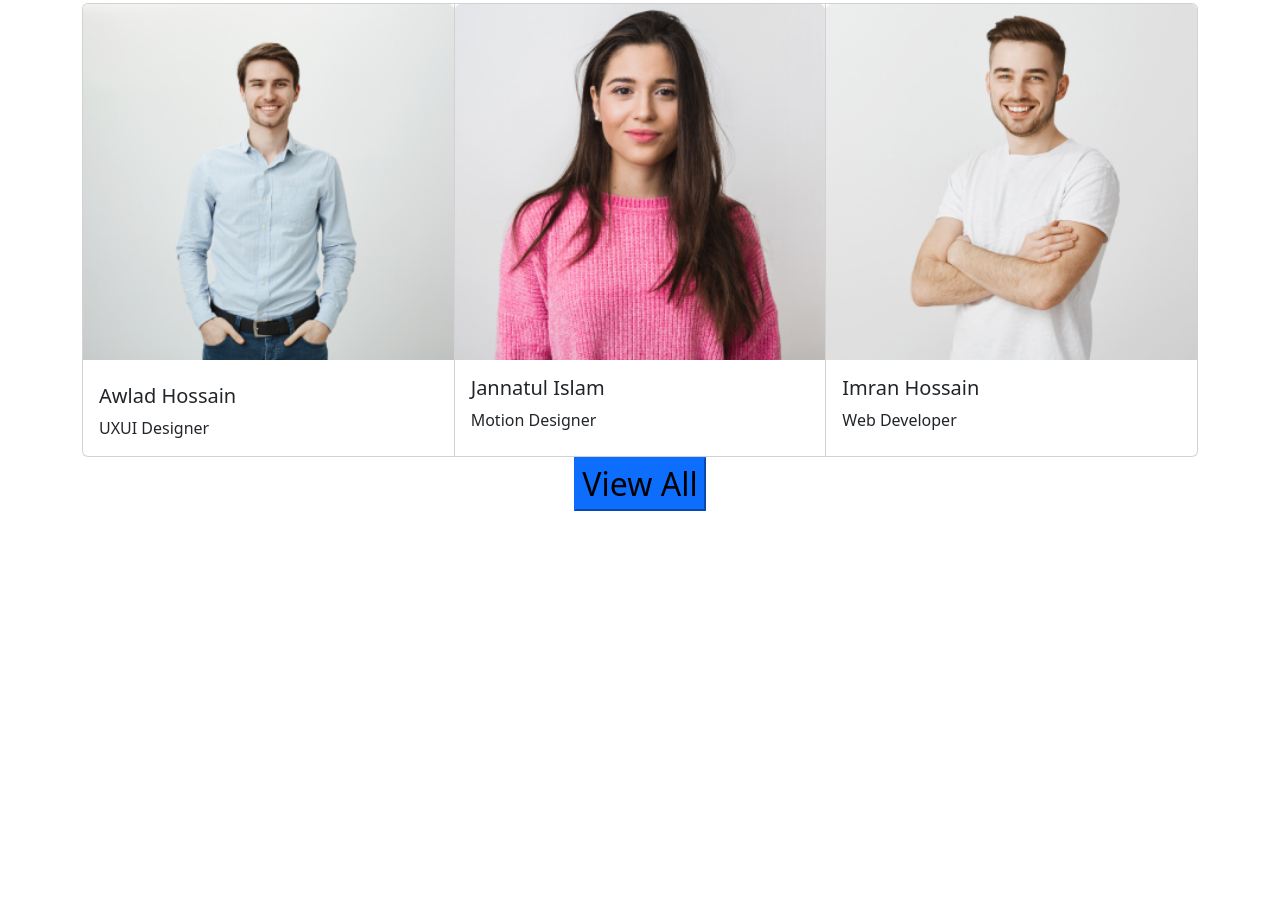
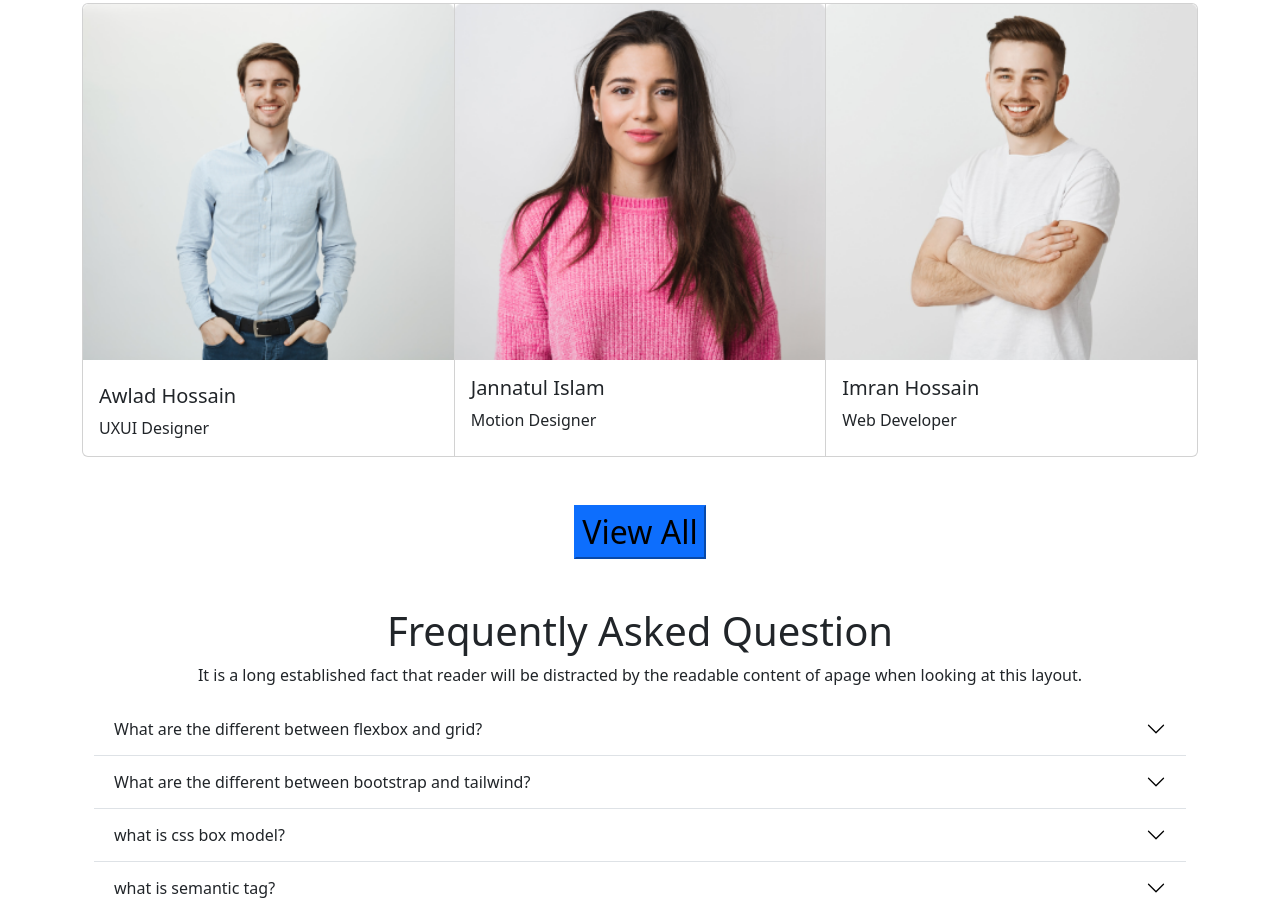
Before and after one commit to nahiyanahmed/third-assignment, a plain HTML site: page index.html in a window 1280 px wide. Shown: the part 2878-3792 px from the top of the page. Before the commit the page ends 3389 px from the top, so only its background shows below. Drawn offline with nearby package versions, Linux system fonts and the light colour scheme.

Commit message:
question added

```diff
--- a/index.html
+++ b/index.html
@@ -233,7 +233,7 @@
     </div>
  </section>
  <section class="container mt-5">
-  <h1> <span> Meet Our Successfull</span></h1>
+    <h1> <span> Meet Our Successfull</span></h1>
   <h1> <span>Student</span></h1>
   <p>It is a long established fact that a reader will be distracted by the readable content of a page when looking
     at its layout. </p>
@@ -261,8 +261,58 @@
         </div>
       </div>
     </div>
-    <div class="d-flex justify-content-center align-itmes-center">
-    <button class="bg-primary fs-2 border-primary"> View All</button></div>
+    <div class="d-flex justify-content-center align-items-center">
+      <button class="bg-primary border-primary mt-5 fs-2"> View All</button>
+    </div>
+    <section class="container mt-5">
+      <div class="d-flex flex-column text-center">
+        <h1>Frequently Asked Question</h1>
+        <p> It is a long established fact that reader will be distracted by the readable content of apage when looking at
+          this layout.</p>
+      </div>
+<div class="accordion accordion-flush" id="accordionFlushExample">
+  <div class="accordion-item">
+    <h2 class="accordion-header" id="flush-headingOne">
+      <button class="accordion-button collapsed" type="button" data-bs-toggle="collapse" data-bs-target="#flush-collapseOne" aria-expanded="false" aria-controls="flush-collapseOne">
+        What are the different between flexbox and grid?
+      </button>
+    </h2>
+    <div id="flush-collapseOne" class="accordion-collapse collapse" aria-labelledby="flush-headingOne" data-bs-parent="#accordionFlushExample">
+      <div class="accordion-body"><h1> Grid is made for two dimensional layout while flexbox is for one.</h1> This means flexbox can work either row or columns at a time,but grid can work both.</div>
+    </div>
+  </div>
+  <div class="accordion-item">
+    <h2 class="accordion-header" id="flush-headingTwo">
+      <button class="accordion-button collapsed" type="button" data-bs-toggle="collapse" data-bs-target="#flush-collapseTwo" aria-expanded="false" aria-controls="flush-collapseTwo">
+        What are the different between bootstrap and tailwind?
+      </button>
+    </h2>
+    <div id="flush-collapseTwo" class="accordion-collapse collapse" aria-labelledby="flush-headingTwo" data-bs-parent="#accordionFlushExample">
+      <div class="accordion-body">
+        Bootstrap's utility and layout classes provide you with everything you need to style a responsive webpage. With Tailwind, however, you are much more involved in styling the webpage because you end up having to create your own components using the utility classes that the framework offers. It provides a catalog of CSS classes that makes the process of styling more convenient. Tailwind is not a UI Kit like Bootstrap, Foundation, or Bulma. It does not provide ready-made design blocks.</div>
+    </div>
+  </div>
+  <div class="accordion-item">
+    <h2 class="accordion-header" id="flush-headingThree">
+      <button class="accordion-button collapsed" type="button" data-bs-toggle="collapse" data-bs-target="#flush-collapseThree" aria-expanded="false" aria-controls="flush-collapseThree">
+        what is css box model?
+      </button>
+    </h2>
+    <div id="flush-collapseThree" class="accordion-collapse collapse" aria-labelledby="flush-headingThree" data-bs-parent="#accordionFlushExample">
+      <div class="accordion-body">In CSS, the term "box model" is used when talking about design and layout. The CSS box model is essentially a box that wraps around every HTML element.</div>
+    </div>
+  </div>
+  <div class="accordion-item">
+    <h2 class="accordion-header" id="flush-headingThree">
+      <button class="accordion-button collapsed" type="button" data-bs-toggle="collapse" data-bs-target="#flush-collapseThree" aria-expanded="false" aria-controls="flush-collapseThree">
+        what is semantic tag?
+      </button>
+    </h2>
+    <div id="flush-collapseThree" class="accordion-collapse collapse" aria-labelledby="flush-headingThree" data-bs-parent="#accordionFlushExample">
+      <div class="accordion-body">The HTML semantics refers to the tags that provide meaning to an HTML page rather than just presentation. It makes HTML more comprehensible by better defining the different sections and layout of web pages.</div>
+    </div>
+  </div>
+</div>
  </section>
   <script src="https://cdn.jsdelivr.net/npm/bootstrap@5.2.0/dist/js/bootstrap.bundle.min.js"
     integrity="sha384-A3rJD856KowSb7dwlZdYEkO39Gagi7vIsF0jrRAoQmDKKtQBHUuLZ9AsSv4jD4Xa"
```
